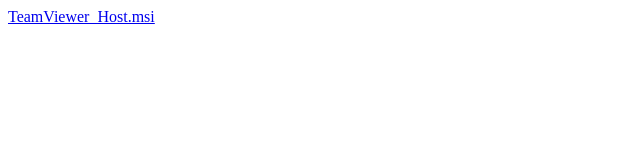
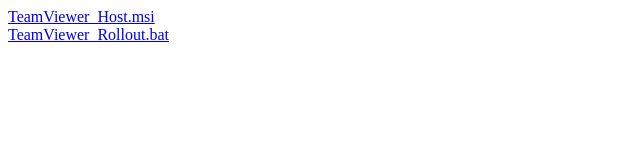
Before and after one commit to TurnkeyProcessing/TeamViewerInstall, a plain HTML site: page index.html in a window 1280 px wide. Shown: the whole page, without its empty margins (0-640 px from the left). Drawn offline with Linux system fonts and the light colour scheme.

Commit message:
Added Rollout script

```diff
--- a/index.html
+++ b/index.html
@@ -4,6 +4,7 @@
 <title>TeamViewer Install Page</title>
 </head>
 <body>
-  <a href="TeamViewer_Host.msi">TeamViewer_Host.msi</a>
+  <a href="TeamViewer_Host.msi">TeamViewer_Host.msi</a><br>
+  <a href="TeamViewer_Rollout.bat">TeamViewer_Rollout.bat</a>
 </body>
 </html>
```
